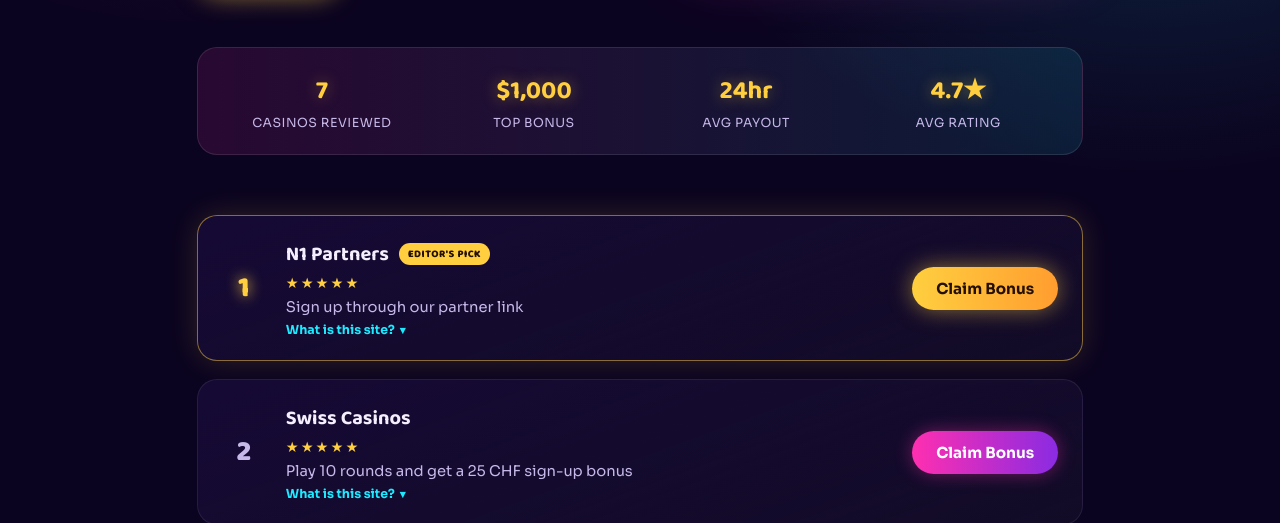
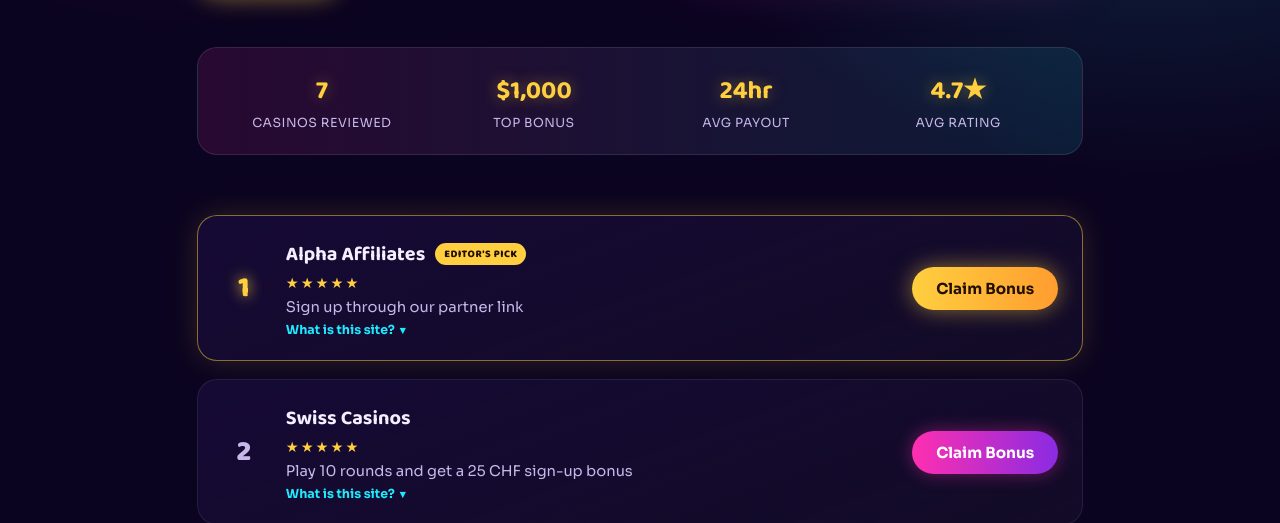
Before and after one commit to iandems/topcasinoclubs, a plain HTML site: page index.html in a window 1280 px wide. Shown: the part 577-1100 px from the top of the page. Drawn offline with Linux system fonts and the light colour scheme.

Commit message:
Add files via upload

```diff
--- a/index.html
+++ b/index.html
@@ -326,13 +326,13 @@
     <div class="card top" id="1">
       <div class="rank">1</div>
       <div class="info">
-        <h3>N1 Partners <span class="badge">Editor's Pick</span></h3>
+        <h3>Alpha Affiliates <span class="badge">Editor's Pick</span></h3>
         <div class="stars">★★★★★</div>
         <div class="bonus">Sign up through our partner link</div>
         <button class="desc-toggle" onclick="toggleDesc(this)">What is this site? <span class="chevron">▾</span></button>
-        <div class="desc-panel">N1 Partners is a multi-brand iGaming affiliate program featuring several online casino and betting brands, with global reach and crypto and fiat payout options.</div>
+        <div class="desc-panel">Alpha Affiliates is a multi-brand iGaming affiliate program with over a decade of experience, featuring casino and betting brands licensed in Malta and Curaçao, with global reach and crypto and fiat payout options.</div>
       </div>
-      <div class="cta-col"><a class="btn" href="https://ro-affiliate.alpha-affiliates.com/company/266187/affiliates" rel="sponsored nofollow noopener" target="_blank" onclick="gtag('event','claim_bonus_click',{'casino_name':'N1 Partners'});">Claim Bonus</a></div>
+      <div class="cta-col"><a class="btn" href="https://ro-affiliate.alpha-affiliates.com/company/266187/affiliates" rel="sponsored nofollow noopener" target="_blank" onclick="gtag('event','claim_bonus_click',{'casino_name':'Alpha Affiliates'});">Claim Bonus</a></div>
     </div>
     <div class="card">
       <div class="rank">2</div>
```
